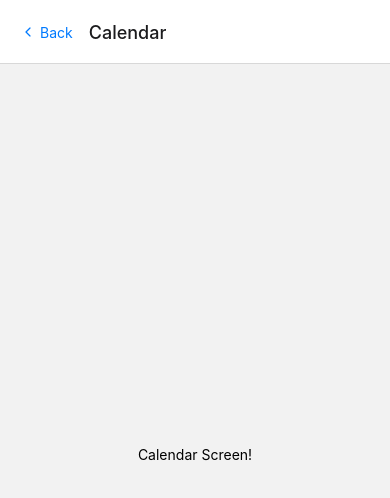
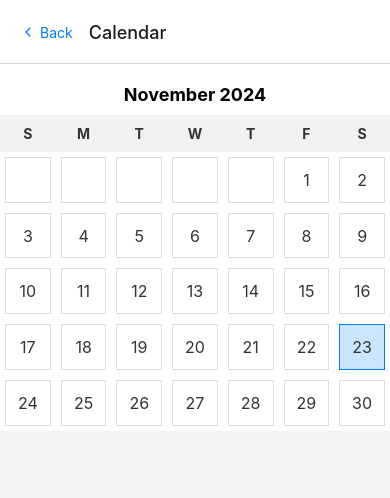
Before and after one commit to triieu/Donezo, a React Native app in the folder Donezo/: screen /Calendar in a window 390 px wide. Shown: the top 498 px of the page. Built offline with nearby package versions, Linux system fonts and the light colour scheme.

Commit message:
implemented calendar view -amanda

```diff
--- a/Donezo/src/screens/CalendarScreen.js
+++ b/Donezo/src/screens/CalendarScreen.js
@@ -1,20 +1,155 @@
-import { View, Text, StyleSheet } from "react-native";
+import React, { useState } from 'react';
+import { View, Text, StyleSheet, FlatList, Dimensions } from 'react-native';
 
 const CalendarScreen = () => {
+  const today = new Date();
+  const [selectedMonth, setSelectedMonth] = useState(today);
+
+  const startDate = new Date(2024, 0, 1); // January 2024
+  const endDate = new Date(2025, 11, 31); // December 2025
+
+  const daysOfWeek = ['S', 'M', 'T', 'W', 'T', 'F', 'S'];
+
+  const getDaysInMonth = (month, year) => {
+    return new Date(year, month + 1, 0).getDate();
+  };
+
+  const generateCalendarData = (month, year) => {
+    const daysInMonth = getDaysInMonth(month, year);
+    const firstDayOfMonth = new Date(year, month, 1).getDay();
+    const totalDays = daysInMonth + firstDayOfMonth;
+    const rows = Math.ceil(totalDays / 7);
+
+    const calendarData = [];
+    for (let i = 0; i < rows * 7; i++) {
+      if (i < firstDayOfMonth || i >= daysInMonth + firstDayOfMonth) {
+        calendarData.push('');
+      } else {
+        calendarData.push(i - firstDayOfMonth + 1);
+      }
+    }
+    return calendarData;
+  };
+
+  const renderDay = ({ item }) => {
+    const isToday =
+      item === today.getDate() &&
+      selectedMonth.getMonth() === today.getMonth() &&
+      selectedMonth.getFullYear() === today.getFullYear();
 
     return (
-      <View style={styles.container}>
-        <Text>Calendar Screen!</Text>
+      <View style={[styles.dayBox, isToday && styles.todayBox]}>
+        <Text style={styles.dayText}>{item}</Text>
       </View>
     );
-}
+  };
+
+  const getMonthsRange = (start, end) => {
+    const months = [];
+    const current = new Date(start);
+
+    while (current <= end) {
+      months.push(new Date(current));
+      current.setMonth(current.getMonth() + 1);
+    }
+    return months;
+  };
+
+  const monthsRange = getMonthsRange(startDate, endDate);
+
+  const renderMonth = ({ item }) => {
+    const monthName = item.toLocaleString('default', { month: 'long' });
+    const year = item.getFullYear();
+    const calendarData = generateCalendarData(item.getMonth(), item.getFullYear());
+
+    return (
+      <View style={styles.calendarContainer}>
+        <Text style={styles.headerText}>{`${monthName} ${year}`}</Text>
+        <View style={styles.daysOfWeek}>
+          {daysOfWeek.map((day, index) => (
+            <Text key={index} style={styles.dayOfWeekText}>
+              {day}
+            </Text>
+          ))}
+        </View>
+        <FlatList
+          data={calendarData}
+          renderItem={renderDay}
+          keyExtractor={(item, index) => index.toString()}
+          numColumns={7}
+          scrollEnabled={false}
+          contentContainerStyle={styles.calendar}
+        />
+      </View>
+    );
+  };
+
+  return (
+    <FlatList
+      data={monthsRange}
+      renderItem={renderMonth}
+      keyExtractor={(item) => item.toISOString()}
+      pagingEnabled
+      horizontal
+      showsHorizontalScrollIndicator={false}
+      initialScrollIndex={monthsRange.findIndex(
+        (month) =>
+          month.getMonth() === today.getMonth() && month.getFullYear() === today.getFullYear()
+      )}
+      getItemLayout={(data, index) => ({
+        length: Dimensions.get('window').width,
+        offset: Dimensions.get('window').width * index,
+        index,
+      })}
+    />
+  );
+};
 
 const styles = StyleSheet.create({
-    container: {
-        flex: 1,
-        justifyContent: 'center',
-        alignItems: 'center',
-    },
+  calendarContainer: {
+    width: Dimensions.get('window').width,
+    paddingTop: 20,
+    alignItems: 'center',
+    backgroundColor: 'white'
+  },
+  headerText: {
+    fontSize: 18,
+    fontWeight: 'bold',
+    marginBottom: 10,
+  },
+  daysOfWeek: {
+    flexDirection: 'row',
+    justifyContent: 'space-around',
+    backgroundColor: '#f1f1f1',
+    paddingVertical: 10,
+    width: '100%',
+  },
+  dayOfWeekText: {
+    flex: 1,
+    textAlign: 'center',
+    fontWeight: 'bold',
+    color: '#333',
+  },
+  calendar: {
+    paddingHorizontal: 0,
+  },
+  dayBox: {
+    width: Dimensions.get('window').width / 7 - 10,
+    height: Dimensions.get('window').width / 7 - 10,
+    justifyContent: 'center',
+    alignItems: 'center',
+    margin: 5,
+    borderWidth: 1,
+    borderColor: '#ddd',
+  },
+  todayBox: {
+    backgroundColor: '#cce5ff',
+    borderColor: '#007bff',
+  },
+  dayText: {
+    fontSize: 16,
+    color: '#333',
+  },
 });
 
 export default CalendarScreen;
```
